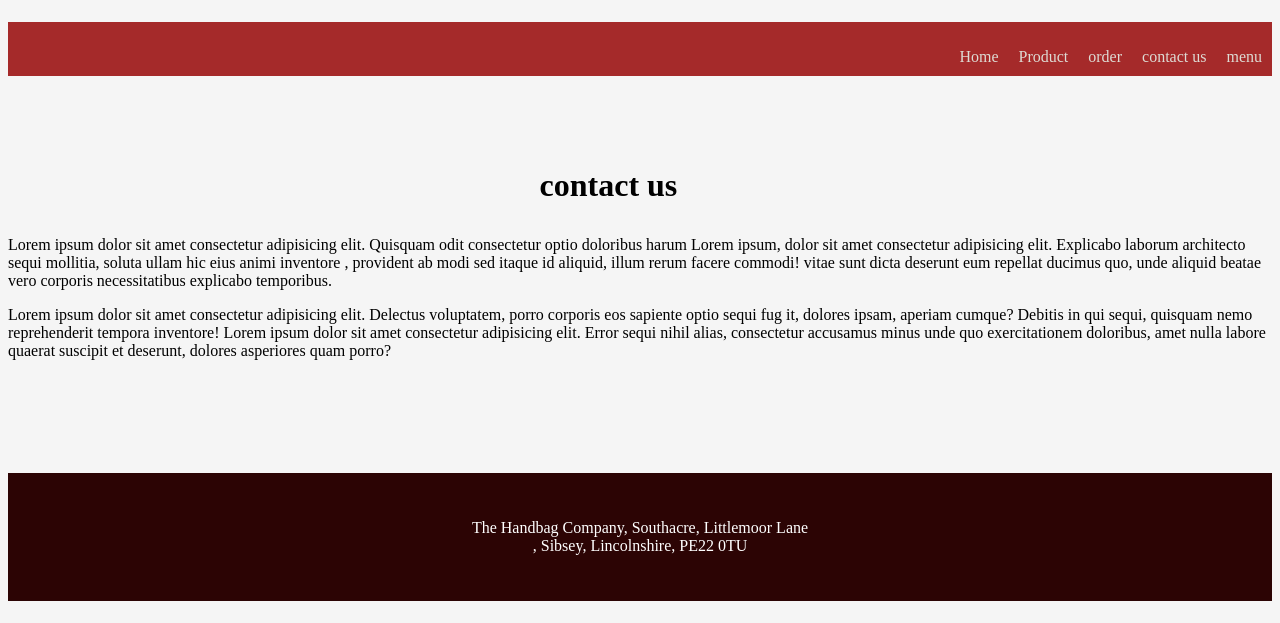
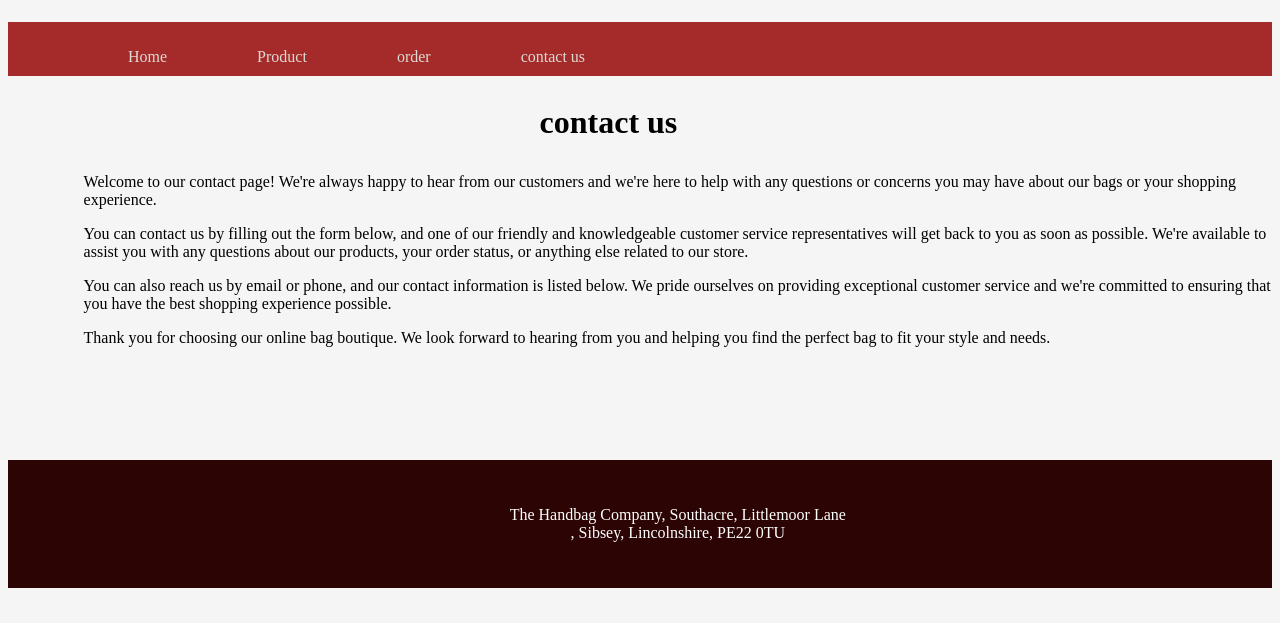
Before and after one commit to samuel636/bag, a PHP site: page /contact.php in a window 1280 px wide. Shown: the part 177-800 px from the top of the page. Run offline with PHP 8.4, Linux system fonts and the light colour scheme.

Commit message:
update pages home & contact & add product

```diff
--- a/contact.php
+++ b/contact.php
@@ -1,12 +1,15 @@
 <?php include "header.php" ?>
 <h3>contact us</h3>
-<p>Lorem ipsum dolor sit amet consectetur adipisicing elit. Quisquam odit consectetur optio doloribus harum
-Lorem ipsum, dolor sit amet consectetur adipisicing elit. Explicabo laborum architecto sequi mollitia, soluta ullam hic eius animi inventore
-, provident ab modi sed itaque id aliquid, illum rerum facere commodi!
-vitae sunt dicta deserunt eum repellat ducimus quo, unde aliquid beatae vero corporis necessitatibus explicabo temporibus.
-
-<p>Lorem ipsum dolor sit amet consectetur adipisicing elit. Delectus voluptatem, porro corporis eos sapiente optio sequi fug
-    it, dolores ipsam, aperiam cumque? Debitis in qui sequi, quisquam nemo reprehenderit tempora inventore!
-Lorem ipsum dolor sit amet consectetur adipisicing elit. Error sequi nihil alias, consectetur accusamus minus unde quo
-exercitationem doloribus, amet nulla labore quaerat suscipit et deserunt, dolores asperiores quam porro?</p>
+<p>
+Welcome to our contact page! We're always happy to hear from our customers and we're here to help with any questions or concerns you may have about our bags or your shopping experience.
+</p>
+<p>
+You can contact us by filling out the form below, and one of our friendly and knowledgeable customer service representatives will get back to you as soon as possible. We're available to assist you with any questions about our products, your order status, or anything else related to our store.
+</p>
+<p>
+You can also reach us by email or phone, and our contact information is listed below. We pride ourselves on providing exceptional customer service and we're committed to ensuring that you have the best shopping experience possible.
+</p>
+<p>
+Thank you for choosing our online bag boutique. We look forward to hearing from you and helping you find the perfect bag to fit your style and needs.
+</p>
 <?php include "footer.php" ?>
--- a/header.php
+++ b/header.php
@@ -19,11 +19,13 @@
        <div class ="row">
        <div class="box">
         <ul type="none">
-        <li><a href="menu.php"> menu</a></li>
-        <li><a href="contact.php"> contact us</a></li>
-        <li><a href="one.php"> order</a></li>
-        <li><a href="products.php">Product</a></li>
-        <li><a href="home.php"> Home</a></li>
+           <li><a href="home.php"> Home</a></li>
+          <li><a href="products.php">Product</a></li>
+          <li><a href="one.php"> order</a></li>
+          <li><a href="contact.php"> contact us</a></li>
+
+
+
 
 </ul>
 </div>
--- a/vm.css
+++ b/vm.css
@@ -9,16 +9,18 @@ body{
 .col-6 img{
     position: relative;
     margin-top: 1cm;
-    width: 100%;
+    width: 120px;
     height:130px;
     position: left;
-
+    padding-left: 9px;
+    margin-right:26cm;
    }
 .col-6 h1   {
     position:absolute;
     color: brown;
     margin-top: 2cm;
     text-align: center;
+    margin-left: 13cm;
    }
 
 .box{
@@ -30,12 +32,14 @@ body{
 }
 
 .box ul li {
-    float: right;
+    float: left;
     margin: 10px;
+    margin-left: 80px;
 
 }
 
 .box ul li a {
+    width: 130px;
     text-decoration: none;
     color: rgb(222, 219, 212);
 
@@ -149,20 +153,13 @@ footer {
 }
 h3{
     font-size: xx-large;
-    margin-top: 10%;
+    margin-top: 5%;
     position:center;
     padding-top: 3%;
     text-align: center;
     margin-right:5%;
 }
-h1{
-    font-size: xx-large     ;
-    margin-top: 16%;
-    position:center;
-    padding-top: 3%;
-    text-align: center;
-    margin-right:5%;
-}
+
 .women{
     display: grid;
     grid-template-columns:
@@ -214,3 +211,8 @@ h4{
     grid-template-columns:
     auto auto auto;
 }
+
+p {
+    align-items: center;
+    padding-left: 2cm;
+}
```
Also changed, not shown: add_product.php (deleted, +0 -35 lines), home.php (+11 -7 lines), index.php (+12 -9 lines), new_product.php (+35 -3 lines), product.css (+9 -1 lines), products.php (+13 -1 lines).
